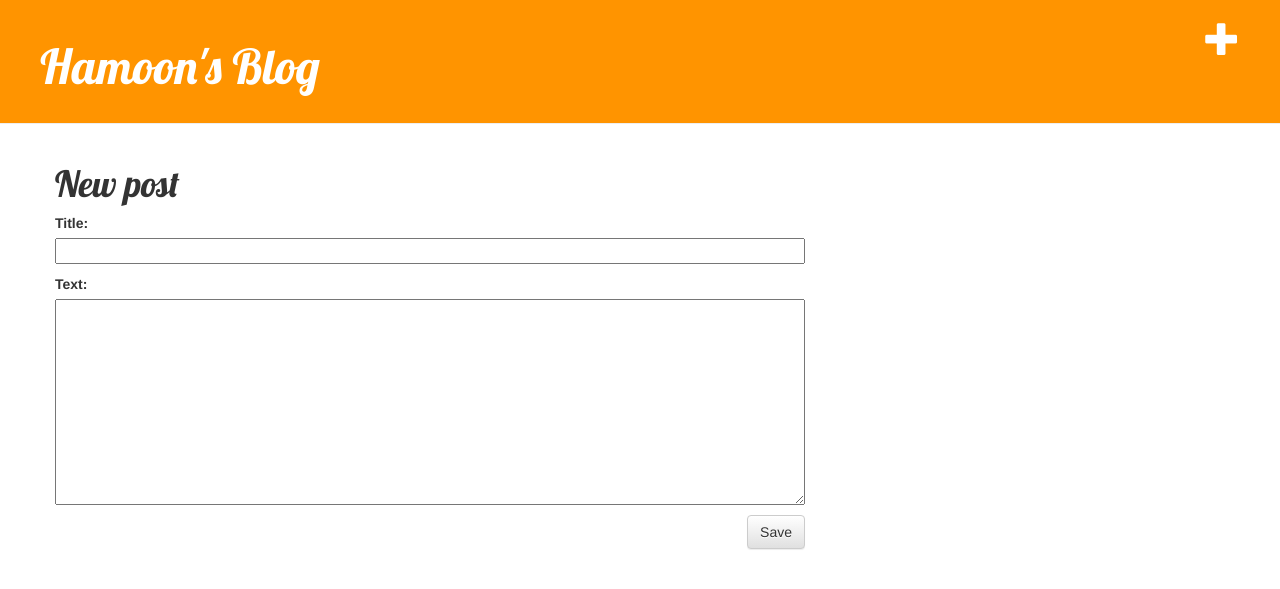
After one commit to Ha-moon/2021-1_Django_clonecoding, a Django app: page /post/new in a window 1280 px wide. The commit adds this page. Shown: the top 589 px of the page. Run offline with Django 3.2, Linux system fonts and the light colour scheme; some libraries are stand-ins or nearby versions.

Commit message:
폼Form 만들어서 새로운 글 쓸수 있도록-아직 저장은 구현x

```diff
--- /dev/null
+++ b/blog/forms.py
@@ -0,0 +1,9 @@
+from django import forms
+
+from .models import Post
+
+class PostForm(forms.ModelForm):
+
+    class Meta:
+        model = Post
+        fields = ('title', 'text',)
--- a/blog/templates/blog/base.html
+++ b/blog/templates/blog/base.html
@@ -15,6 +15,7 @@
 
     <body>
         <div class="page-header"> <!--이름지정-->
+            <a href="{% url 'post_new' %}" class="top-menu"><span class="glyphicon glyphicon-plus"></span></a> <!--bootstrap에서 가져온 + 버튼-->
             <h1><a href="">Hamoon's Blog</a></h1>
         </div>
 
--- /dev/null
+++ b/blog/templates/blog/post_edit.html
@@ -0,0 +1,11 @@
+{% extends 'blog/base.html' %}
+
+{% block content %}
+    <h1>New post</h1>
+
+    <form method="POST" class="post-form">{% csrf_token %}
+        {{ form.as_p }}
+        <button type="submit" class="save btn btn-default">Save</button>
+    </form>
+
+{% endblock %}
--- a/blog/urls.py
+++ b/blog/urls.py
@@ -4,4 +4,5 @@ from . import views
 urlpatterns = [
     path('', views.post_list, name='post_list'),
     path('post/<int:pk>/', views.post_detail, name='post_detail'),
+    path('post/new', views.post_new, name='post_new'),
 ]
--- a/blog/views.py
+++ b/blog/views.py
@@ -1,6 +1,7 @@
 from django.shortcuts import render, get_object_or_404
 from django.utils import timezone
 from .models import Post
+from .forms import PostForm
 
 def post_list(request):
     posts = Post.objects.filter(published_date__lte=timezone.now()).order_by('published_date')
@@ -10,3 +11,7 @@ def post_list(request):
 def post_detail(request, pk):
     post = get_object_or_404(Post, pk=pk)
     return render(request, 'blog/post_detail.html', {'post': post})
+
+def post_new(request):
+    form = PostForm()
+    return render(request, 'blog/post_edit.html', {'form': form})
```
